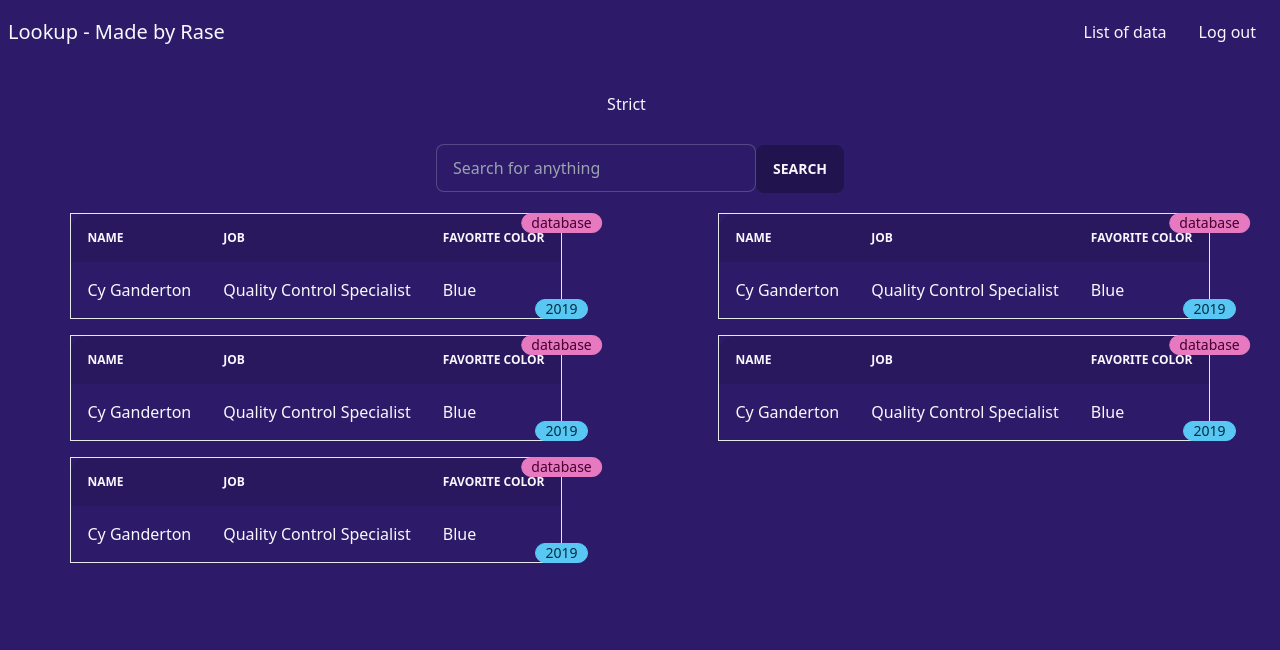
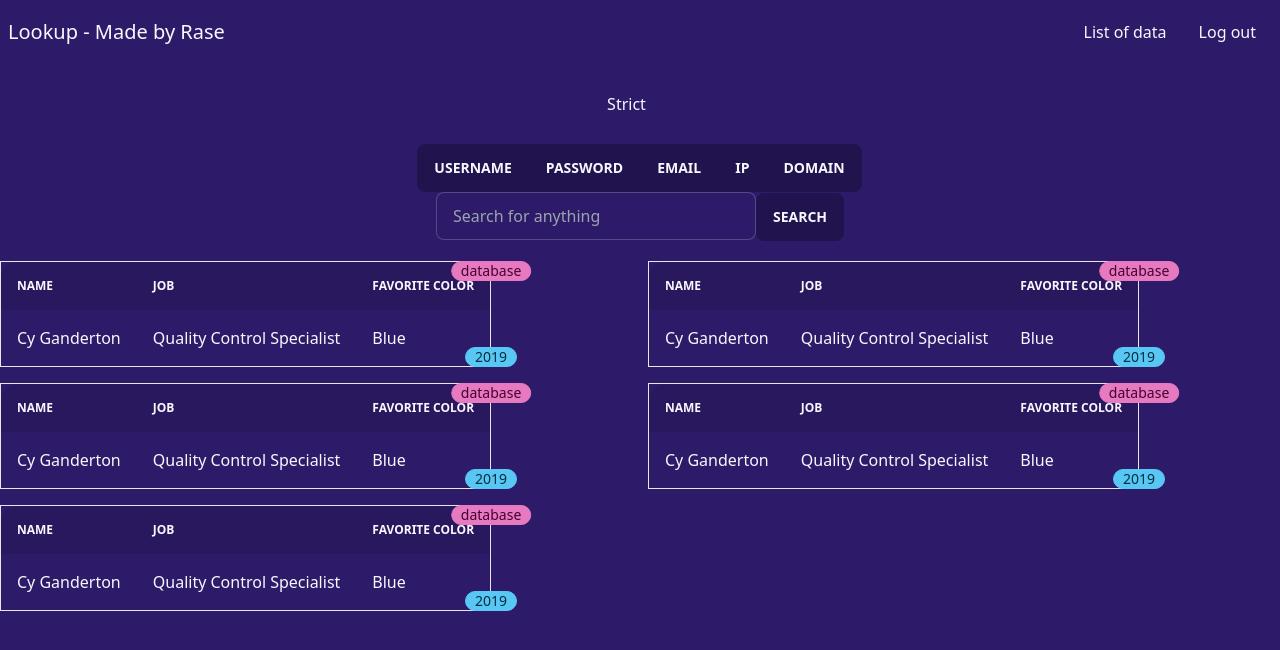
Before and after one commit to 52617365/Lookup, a Next.js app: page /lookup in a window 1280 px wide. Shown: the top 650 px of the page. Built offline with nearby package versions, Linux system fonts and the light colour scheme.

Commit message:
Added lookup search modes on top of search bar.

```diff
--- /dev/null
+++ b/components/LookUpOptionGroup.tsx
@@ -0,0 +1,21 @@
+export default function LookUpOptionButtons() {
+  return (
+    <div className="btn-group">
+      <input
+        type="radio"
+        name="options"
+        data-title="username"
+        className="btn"
+      />
+      <input
+        type="radio"
+        name="options"
+        data-title="password"
+        className="btn"
+      />
+      <input type="radio" name="options" data-title="email" className="btn" />
+      <input type="radio" name="options" data-title="ip" className="btn" />
+      <input type="radio" name="options" data-title="domain" className="btn" />
+    </div>
+  );
+}
--- a/components/LookupOptions.tsx
+++ b/components/LookupOptions.tsx
@@ -4,13 +4,12 @@ export default function LookupOptions() {
     <div className="grid h-20 flex-grow card rounded-box place-items-center">
       <div>
         <label className="swap float-left">
-                    <input type="checkbox"/>
+          <input type="checkbox" />
           <div className="swap-on">Wildcard</div>
           <div className="swap-off">Strict</div>
         </label>
-                <div className={"float-left"}>
+        <div className={"float-left"}></div>
       </div>
     </div>
-        </div>
-    )
+  );
 }
--- a/components/Table.tsx
+++ b/components/Table.tsx
@@ -1,6 +1,7 @@
 export default function Table() {
   return (
     // TODO: add sizing depending on resolution here onto tables, else it goes off of the screen on mobile.
+    // This is definitely not a priority though.
     <div className="overflow-x-auto">
       <div className="indicator">
         {/* TODO: these should be dynamic */}
--- a/pages/lookup.tsx
+++ b/pages/lookup.tsx
@@ -4,6 +4,7 @@ import TextInput from "../components/TextInput";
 import LookupOptions from "../components/LookupOptions";
 import Table from "../components/Table";
 import { useState } from "react";
+import LookUpOptionButtons from "../components/LookUpOptionGroup";
 
 // TODO: the result tables should scale accordingly depending on user resolution.
 // E.g. show n amount of rows side by side depending on user resolution.
@@ -33,37 +34,44 @@ const Lookup: NextPage = () => {
     { link: "/data", text: "List of data" },
     { link: "/logout", text: "Log out" },
   ];
-  const [databaseResults, setResults] = useState([]);
-  const [databaseResultError, setError] = useState(false);
-  const fetchFromMongo = async (
-    query: string,
-    queryType: string,
-    strict: boolean
-  ) => {
-    try {
-      const response = await requestToEndpoint(query, queryType, strict);
-      setResults(response);
-      setError(false);
-      return;
-    } catch (_) {
-      setError(true);
-      return;
-    }
-  };
+
+  //   const [lookupQuery, setQuery] = useState("");
+  //   const [databaseResults, setResults] = useState([]);
+  //   const [databaseResultError, setError] = useState(false);
+
+  //   const fetchFromMongo = async (
+  //     query: string,
+  //     queryType: string,
+  //     strict: boolean
+  //   ) => {
+  //     try {
+  //       const response = await requestToEndpoint(query, queryType, strict);
+  //       setResults(response);
+  //       setError(false);
+  //       return;
+  //     } catch (_) {
+  //       setError(true);
+  //       return;
+  //     }
+  //   };
 
   return (
     <>
       <Topnav options={topNavLinks} />
       <LookupOptions />
       <div className="text-center">
+        <div className="text-center">
+          <LookUpOptionButtons />
+        </div>
         <TextInput placeholderText="Search for anything" />
         <button
           className="btn"
-          onClick={() => fetchFromMongo("todo", "todo", false)}
+          // TODO: get parameters here from the fields.
+          //   onClick={() => fetchFromMongo("todo", "todo", false)}
         >
           Search
         </button>
-        {/* TODO: set parameters here */}
+      </div>
       <div className="grid sm:grid-cols-1 xl:grid-cols-2 2xl:grid-cols-3 gap-4 pt-5 ">
         <div className="...">
           <Table />
@@ -81,7 +89,6 @@ const Lookup: NextPage = () => {
           <Table />
         </div>
       </div>
-      </div>
     </>
   );
 };
```
Lines whose indentation alone changed are shown as unchanged.
